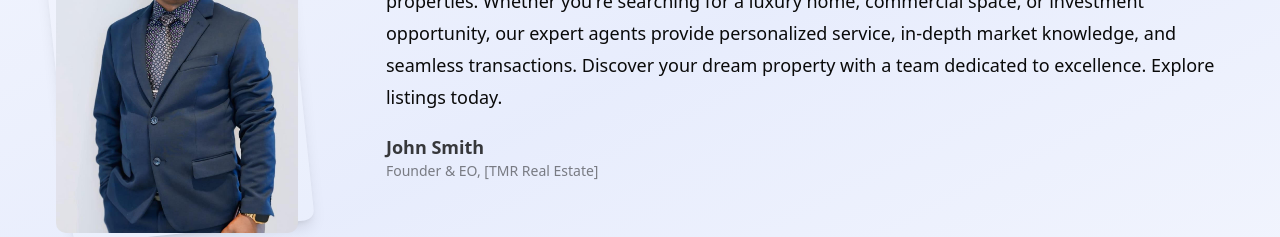
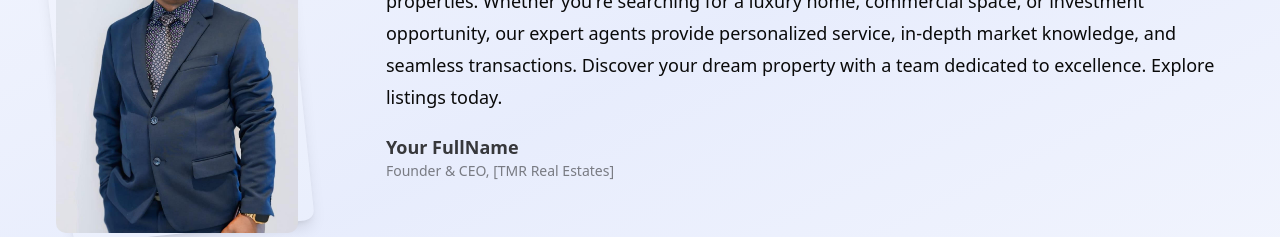
Before and after one commit to AbdelazizS/TMR, a Next.js app: page /about_us in a window 1280 px wide. Shown: the part 2120-2357 px from the top of the page. Built offline with nearby package versions, Linux system fonts and the light colour scheme.

Commit message:
✨ [Feature]: Updated properties page  listings error ✔

```diff
--- a/components/feedbacks.tsx
+++ b/components/feedbacks.tsx
@@ -42,10 +42,10 @@ export default function Testimonials() {
                 </p>
                 <footer>
                   <div className="text-lg font-semibold text-foreground/80 hover:text-foreground/70">
-                    John Smith
+                    Your FullName
                   </div>
                   <p className="text-sm font-medium text-foreground/50">
-                    Founder & EO, [TMR Real Estate]
+                    Founder & CEO, [TMR Real Estates]
                   </p>
                 </footer>
               </blockquote>
```
